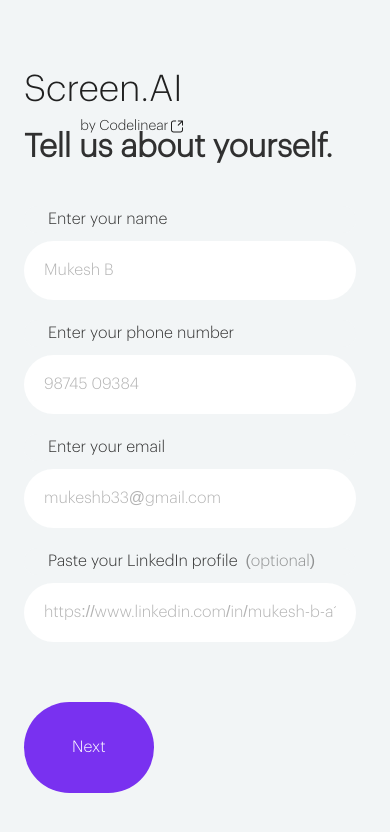
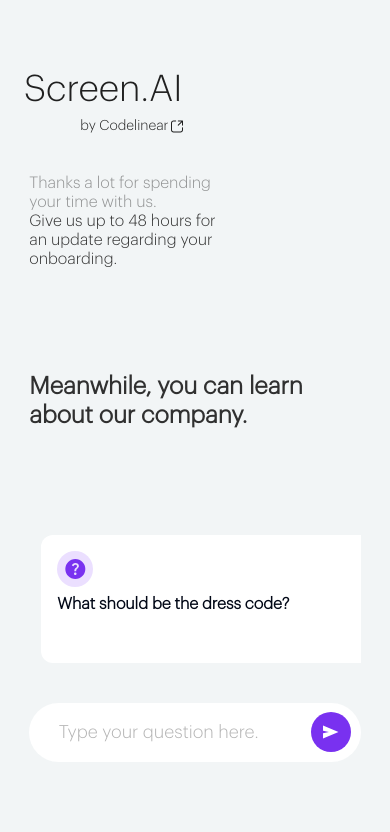
Before and after one commit to Codelinear/Screen-AI, a Next.js app: page / in a window 390 px wide. Shown: the top 832 px of the page. Built offline with nearby package versions, Linux system fonts and the light colour scheme.

Commit message:
Made responsive

```diff
--- a/src/components/chat-home.tsx
+++ b/src/components/chat-home.tsx
@@ -38,7 +38,7 @@
 
       setResponseLoading(true);
 
-      const res = await fetch("/api/ai/ask", {
+      const res = await fetch("/api/ai/onboarding/chat", {
         method: "POST",
         body: JSON.stringify({ message: prompt }),
       });
@@ -55,15 +55,15 @@
 
   return (
     <div className="h-full w-full flex flex-col justify-between">
-      <div>
-        <p className="w-[60%] text-[#30303080] text-xl lg:text-2xl">
+      <div className="pt-5">
+        <p className="w-[60%] text-[#30303080] text-base">
           Thanks a lot for spending your time with us.
         </p>
-        <p className="text-xl text-[#303030] lg:text-2xl w-[60%]">
+        <p className="text-base text-[#303030] w-[60%]">
           Give us up to 48 hours for an update regarding your onboarding.
         </p>
       </div>
-      <h1 className="text-3xl sm:text-4xl md:text-5sxl lg:text-6sxl w-3/4 max-[420px]:w-full max-[420px]:text-center md:w-1/2 flex flex-col justify-between font-bold text-[#303030]">
+      <h1 className="text-5sxl lg:text-6sxl w-3/4 md:w-1/2 h-md:w-[90%] flex flex-col justify-between font-bold text-[#303030]">
         Meanwhile, you can learn about our company.
       </h1>
       <div className="w-full mb-10 flex justify-between overflow-x-scroll scrollbar-hide">
--- a/src/components/chat-message.tsx
+++ b/src/components/chat-message.tsx
@@ -20,7 +20,7 @@
     <div className="h-[95%] w-full relative">
       <div
         ref={chatsContainerRef}
-        className="absolute top-0 left-0 h-full w-full overflow-scroll scrollbar-hide pb-20"
+        className="absolute h-md:pt-5 top-0 left-0 h-full w-full overflow-scroll scrollbar-hide pb-20"
       >
         {messages.map((message) =>
           message?.type === "user" ? (
--- a/src/components/resume-invalid-email-capture.tsx
+++ b/src/components/resume-invalid-email-capture.tsx
@@ -14,7 +14,7 @@
 
   return (
     <div className="w-full min-h-screen bg-lavender flex flex-col items-start justify-start pt-28 px-6 pb-10 sm:px-14 xl:px-28 text-[2.294rem] text-gray-100">
-      <div className="w-[50rem] flex flex-col items-start justify-start max-w-full text-[2rem] lg:text-5xl text-blueviolet-300 gap-[3.75rem]">
+      <div className="w-[50rem] h-md:absolute h-md:top-[20%] flex flex-col items-start justify-start max-w-full text-[2rem] lg:text-5xl text-blueviolet-300 gap-[3.75rem]">
         <p className="m-0 self-stretch mt-8">
           <span>
             Sorry. You unfortunately don’t meet the requirements for this role.
--- a/src/components/resume-valid.tsx
+++ b/src/components/resume-valid.tsx
@@ -42,7 +42,7 @@
   return testLoading ? (
     <QuestionLoading />
   ) : (
-    <div className="w-full relative bg-whitesmoke flex flex-col items-start justify-start pt-40 pl-6 pb-9 sm:pl-14 xl:pl-28">
+    <div className="w-full h-md:absolute h-md:top-[10%] relative bg-whitesmoke flex flex-col items-start justify-start pt-40 pl-6 pb-9 sm:pl-14 xl:pl-28">
       <div className="flex flex-col items-start justify-start text-darkslategray">
         <h1 className="font-medium w-3/4 text-[2.563rem] mb-8 sm:mb-16">
           Looks like you show potential! Finish this small test to help us
--- a/src/components/test-loading.tsx
+++ b/src/components/test-loading.tsx
@@ -1,6 +1,6 @@
 const TestLoading = ({ progress }: { progress: number }) => {
   return (
-    <div className="w-full bg-whitesmoke overflow-hidden flex flex-col items-start justify-start pt-32 pl-6 md:pb-0 pb-10 sm:pl-14 xl:pl-28 box-border gap-[3.2rem] h-lg:gap-[7.125rem] text-left text-[2.294rem]">
+    <div className="w-full bg-whitesmoke overflow-hidden flex flex-col items-start justify-start h-md:absolute h-md:top-[10%] pt-32 pl-6 md:pb-0 pb-10 sm:pl-14 xl:pl-28 box-border gap-[3.2rem] h-lg:gap-[7.125rem] text-left text-[2.294rem]">
       <div className="w-[63.638rem] flex flex-col items-start justify-start mb-10 max-w-full text-darkslategray">
         <h1 className="w-3/4 self-stretch  text-[2rem] md:text-[3.125rem] mb-20">
           Give us a moment while we check if you are the right fit.
--- a/src/components/test-screen.tsx
+++ b/src/components/test-screen.tsx
@@ -6,7 +6,7 @@
 import Markdown from "react-markdown";
 import { useTimer } from "react-timer-hook";
 import { v4 as uuidv4 } from "uuid";
-import remarkGfm from 'remark-gfm'
+import remarkGfm from "remark-gfm";
 import axios from "axios";
 
 const TestScreen = () => {
@@ -105,7 +105,7 @@
   ]);
 
   return (
-    <div className="w-full relative bg-whitesmoke flex flex-col items-start justify-start pt-32 pl-6 pb-9 sm:pl-14 xl:pl-28 text-[2.294rem]">
+    <div className="w-full relative bg-whitesmoke h-md:absolute h-md:top-[11%] flex flex-col items-start justify-start pt-32 pl-6 pb-9 sm:pl-14 xl:pl-28 text-[2.294rem]">
       {submitLoading && (
         <div className="absolute h-screen w-screen backdrop-blur-3xl bg-white top-0 left-0 z-50 flex items-center justify-center">
           <h1 className="text-3xl sm:text-4xl md:text-5xl lg:text-6xl font-bold text-center mx-10 animate-pulse text-[#303030]">
@@ -128,11 +128,11 @@
             questions[questionNumber]?.options.map((option) => (
               <div
                 key={uuidv4()}
-                className="flex flex-row items-start justify-start gap-[0.75rem] max-w-full"
+                className="flex items-center justify-start gap-[0.75rem] max-w-full"
               >
                 <input
                   id={option}
-                  className="cursor-pointer m-0 h-md:h-[1.75rem] h-md:w-[1.75rem] h-[1rem] w-[1rem] min-h-[1.75rem]"
+                  className="cursor-pointer h-md:h-[1.75rem] h-md:w-[1.75rem] h-[1rem] w-[1rem]"
                   type="radio"
                   name="options"
                   value={option}
@@ -142,9 +142,9 @@
                 <label
                   htmlFor={option}
                   style={{ userSelect: "none" }}
-                  className="flex flex-col items-start justify-start pt-[0.125rem] cursor-pointer"
+                  className="cursor-pointer mb-1.5 h-md:mb-2"
                 >
-                  <p>{option}</p>
+                  {option}
                 </label>
               </div>
             ))}
--- a/src/components/upload-resume.tsx
+++ b/src/components/upload-resume.tsx
@@ -112,10 +112,10 @@
       />
 
       <div className="flex flex-col items-start justify-start h-md:gap-[2rem] h-lg:gap-[6.5rem] max-w-full h-md:text-[4rem] h-lg:text-[5.125rem] text-darkslategray">
-        <h1 className="text-4xl font-semibold py-5">
+        <h1 className="text-4xl font-semibold h-md:absolute top-[23%] py-5">
           Great! Send us your resume.
         </h1>
-        <div className="w-[34.188rem] flex flex-col items-start justify-start max-w-full text-[1.5rem] text-blueviolet-200">
+        <div className="w-[34.188rem] h-md:absolute top-[40%] flex flex-col items-start justify-start max-w-full text-[1.5rem] text-blueviolet-200">
           <div className="self-stretch flex flex-col items-start justify-start gap-[1.35rem] max-w-full my-7">
             <div className="self-stretch overflow-hidden flex flex-row items-start justify-start gap-[1.25rem] max-w-full">
               <div
--- a/src/components/user-details.tsx
+++ b/src/components/user-details.tsx
@@ -44,12 +44,12 @@
 
   return (
     <main className="w-full bg-whitesmoke pt-32 pl-6 pb-9 sm:pl-14 xl:pl-28">
-      <h1 className="text-[2rem] sm:text-[3.5rem] text-[#303030] font-bold">
+      <h1 className="text-[2rem] h-md:absolute top-[23%] sm:text-[3.5rem] text-[#303030] font-bold">
         Tell us about yourself.
       </h1>
 
-      <form onSubmit={onSubmit}>
-        <div className="w-[85vw] min-[440px]:w-[66vw] md:w-[42rem] mt-10 h-sm:mb-10 mb-6 flex flex-col text-gray-200">
+      <form className="h-md:absolute top-[35%]" onSubmit={onSubmit}>
+        <div className="w-[85vw] sm:w-[66w] md:w-[42rem] mt-10 h-sm:mb-10 mb-6 flex flex-col text-gray-200">
           <div className="flex md:flex-row flex-col">
             <div className="w-full mb-5">
               <label
--- a/src/store.ts
+++ b/src/store.ts
@@ -30,7 +30,7 @@
 
 export const useStore = create<AppState>((set) => ({
   questions: null,
-  screen: "home",
+  screen: "chatScreen",
   candidateScore: 0,
   responseLoading: false,
   chatStatus: "startChat",
```
